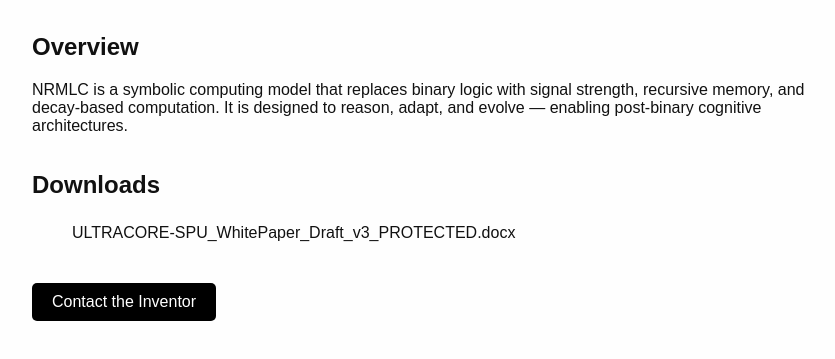
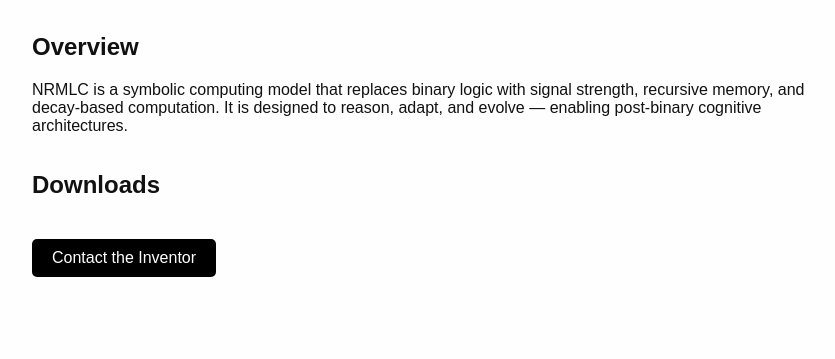
Before and after one commit to NRMLC-Hub/NRMLC-Overview, a plain HTML site: page index.html in a window 1280 px wide. Shown: the part 159-518 px from the top of the page, without its empty margins (208-1043 px from the left). Drawn offline with Linux system fonts and the light colour scheme.

Commit message:
Update index.html

```diff
--- a/index.html
+++ b/index.html
@@ -32,7 +32,7 @@
 
   <h2>Downloads</h2>
   <ul>
-   ULTRACORE-SPU_WhitePaper_Draft_v3_PROTECTED.docx
+
   </ul>
 
   <a class="button" href="mailto:nestingrealmsmodel@gmail.com">Contact the Inventor</a>
```
